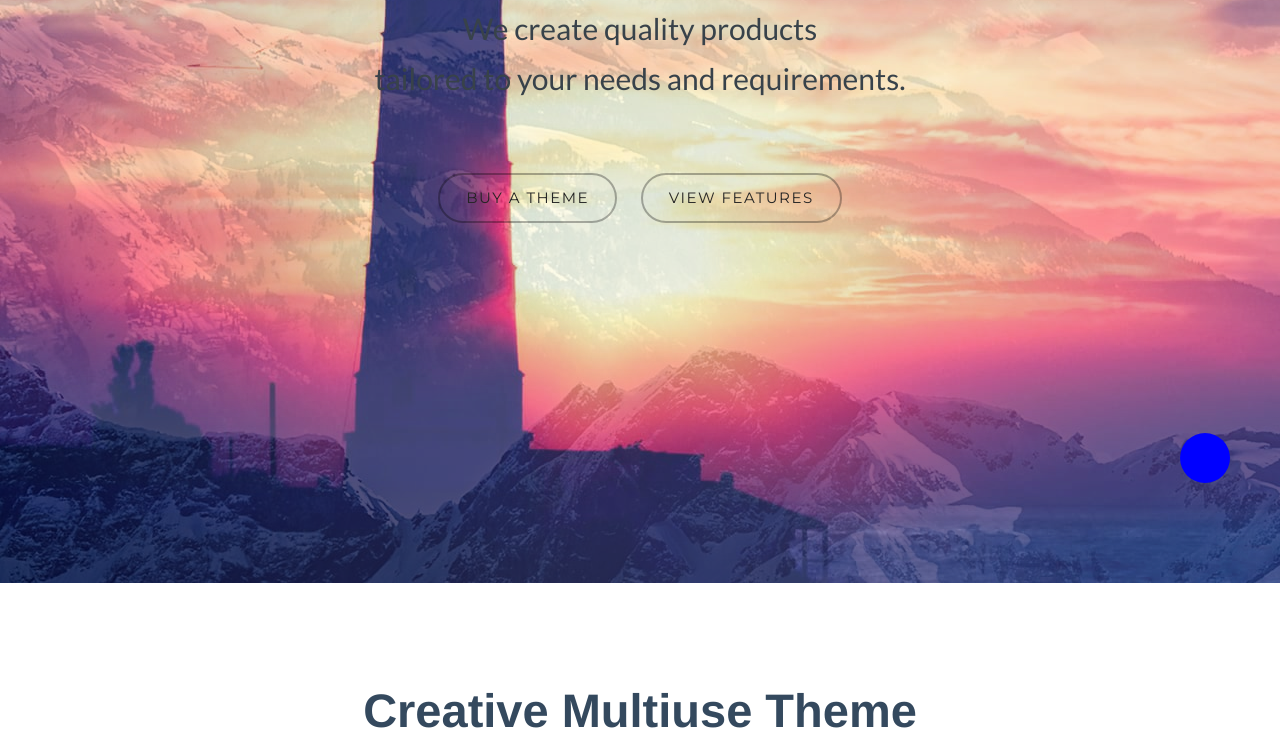
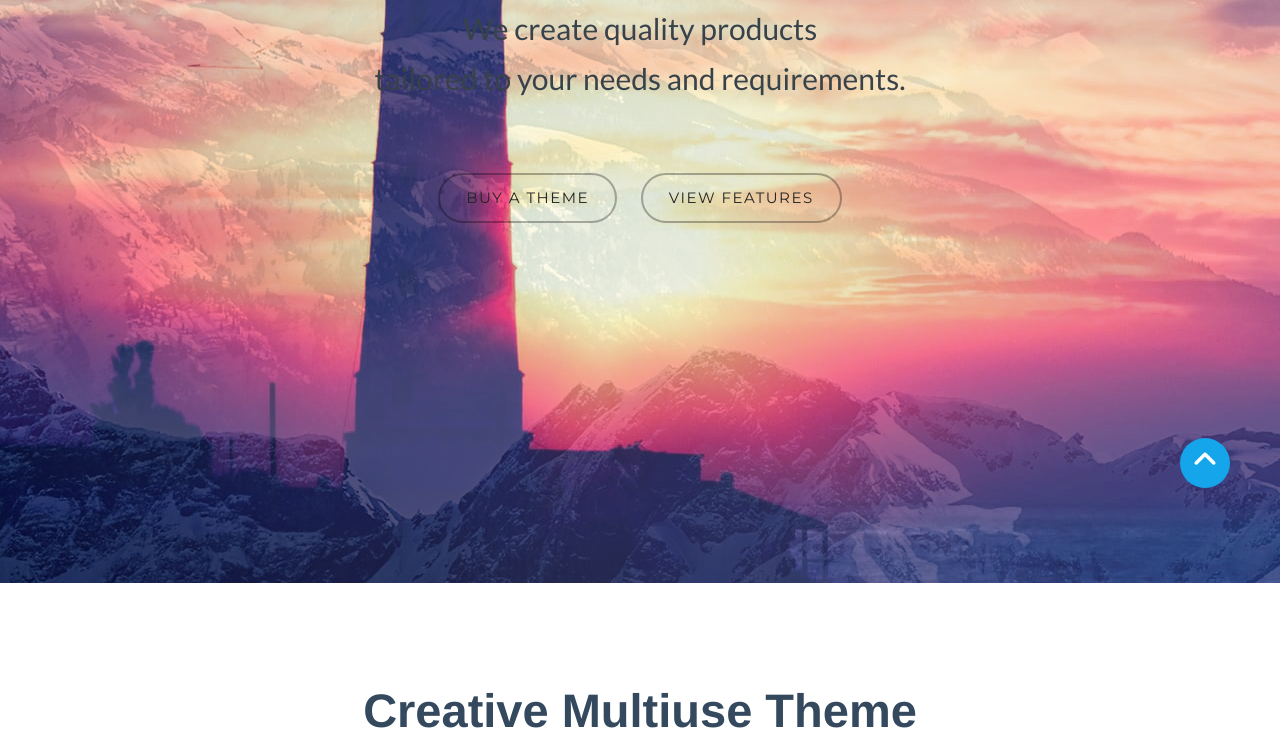
Before and after one commit to spokpokpok3/spokpokpok3.github.io, a plain HTML site: page index.html in a window 1280 px wide. Shown: the part 367-1097 px from the top of the page. Drawn offline with Linux system fonts and the light colour scheme.

Commit message:
выф
вфы

```diff
--- a/css/style.css
+++ b/css/style.css
@@ -885,19 +885,29 @@ main {
 .button-scroll{
     width: 50px;
     height: 50px;
-    background: blue;
+    color: #FFF;
+    background: #14a5eb;
     border-radius: 50%;
     z-index: 99999;
     position: fixed;
     bottom:40px;
     right: 50px;
-    transition: all 0.3s linear;
-    transform: translateY(90px);
+    transition: all 0.1s linear;
+    transform: translateY(95px);
+    text-align: center;
+
 }
 .button-scroll-display{
     display: block;
     transform: translateY(0px)!important;
 }
+.button-scroll i{
+    font-size: 28px;
+ padding: 8px 0 0 0;
+
+}
+
+
 /*footer-end*/
 
 
--- a/index.html
+++ b/index.html
@@ -391,7 +391,7 @@
         <section class="copyright">
             <p>© 2017 All Rights Reserved Terms of Use and Privacy Policy</p>
         </section>
-        <a href="#header" class="button-scroll"></a>
+        <a href="#header" class="button-scroll"><i class="fa fa-angle-up" aria-hidden="true"></i></a>
     </footer>
     <script src="https://use.fontawesome.com/e7946ee7ba.js"></script>
     <script src="libs/jquery/jquery-3.1.1.min.js"></script>
--- a/js/common.js
+++ b/js/common.js
@@ -118,9 +118,9 @@ $('.slider').slick({
 
 /*button scroll*/
 $(document).ready(function () {
-
+    var header_offset = $("header").offset();
     $(window).scroll(function () {
-        if ($(this).scrollTop() > 300) {
+        if (($(this).scrollTop() > 300 && $(window).width() > 767)||header_offset.top > 300 ) {
             $(".button-scroll").addClass("button-scroll-display");
 
         }
```
